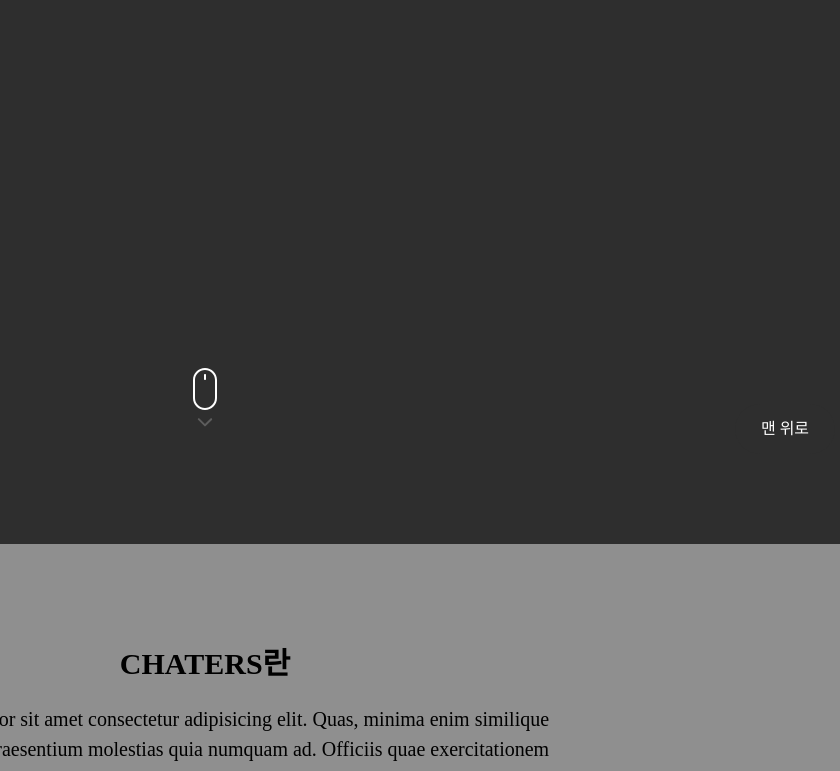
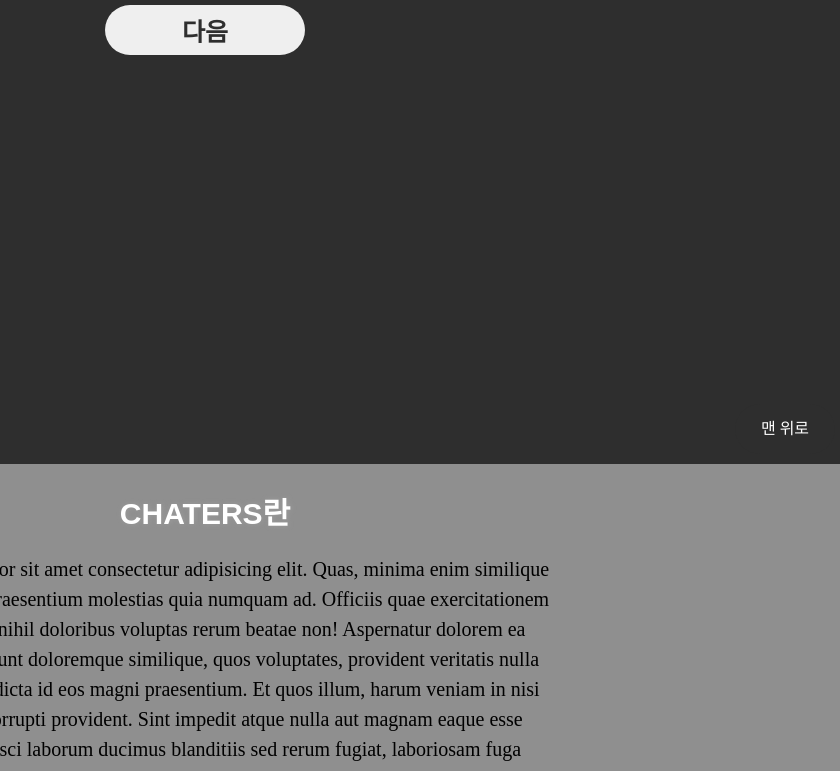
Before and after one commit to D0KKAEl3I/CHAT_APP, a website: page static/js/tutorial.html in a window 1280 px wide. Shown: the part 336-1107 px from the top of the page, without its empty margins (435-1275 px from the left). Drawn offline with Linux system fonts and the light colour scheme.

Commit message:
튜토리얼 고치기

```diff
--- a/static/css/tutorial.css
+++ b/static/css/tutorial.css
@@ -4,9 +4,9 @@
 }
 
 body{
-    background-color: rgb(46, 46, 46);
     margin: 0;
     overflow-x: hidden;
+    overflow-y: hidden;
 }
 
 h1{
@@ -16,16 +16,28 @@
     font-family: 'Gothic A1', sans-serif;
     font-size: 60px;
     text-align: center;
-    animation:h1 2s
+    animation:h1 1.2s;
+}
+
+h2{
+    text-shadow: rgb(156, 156, 156) 1px 0 5px;
+    margin-top:5%;
+    color: white;
+    font-family: 'Gothic A1', sans-serif;
+    font-size: 30px;
+    text-align: center;
+    animation:h1 1.2s;
 }
 
 div.MouseScroll {
+
     display: block;
-    position: absolute;
+    position: fixed;
     left: 50%;
     bottom: 25px;
     width: 100px;
     height: 100px;
+    z-index: 5;
     margin: 0 0 0 -50px;
 }
 
@@ -34,14 +46,43 @@
     transform: translateY(3px);
 }
 
+button.next{
+    margin: auto auto;
+    /* bottom: 10px; */
+    width: 200px;
+    height: 50px;
+    border: 0 red;
+    border-radius: 25px;
+    outline: 0;
+    cursor:pointer;
+    font-size: 25px;
+    font-weight: 900;
+    color: rgb(46, 46, 46);
+}
+
+button.next:hover{
+
+    transition-duration: 0.5s;
+    font-size: 30px;
+
+}
+
+button.next.onclick{
+
+}
+
 section {
     position: relative;
     display: table;
     width: 100%;
     height: 100%;
     text-align: center;
-    padding-top: 80px;
     line-height: 30px;
+}
+
+.section0{
+    background-color: rgb(46, 46, 46);
+
 }
 
 .section1{
--- a/static/js/tutorial.html
+++ b/static/js/tutorial.html
@@ -7,17 +7,21 @@
     <link type="text/css" rel="stylesheet" href="/static/css/tutorial.css">
 </head>
 <body>
-    <div class="MouseScroll">
+    <!-- <div class="MouseScroll">
         <svg viewBox="0 0 100 100">
             <g fill="white">
-                <path d="M40,41.0074017 L40,41.0074017 L40,58.9925983 C40,64.5218355 44.4762336,69 50,69 C55.5234877,69 60,64.5203508 60,58.9925983 L60,41.0074017 C60,35.4781645 55.5237664,31 50,31 C44.4765123,31 40,35.4796492 40,41.0074017 L40,41.0074017 Z M38,41.0074017 C38,34.3758969 43.3711258,29 50,29 C56.627417,29 62,34.3726755 62,41.0074017 L62,58.9925983 C62,65.6241031 56.6288742,71 50,71 C43.372583,71 38,65.6273245 38,58.9925983 L38,41.0074017 L38,41.0074017 Z"></path>
-                <path d="M49,36 L49,40 C49,40.5522847 49.4477153,41 50,41 C50.5522847,41 51,40.5522847 51,40 L51,36 C51,35.4477153 50.5522847,35 50,35 C49.4477153,35 49,35.4477153 49,36 L49,36 Z"></path>
+                <path d="M40,41.0074017 L40,41.0074017 L40,58.9925983 C40,64.5218355 44.4762336,69 50,69 C55.5234877,69 60,64.5203508 60,58.9925983 L60,41.0074017 C60,35.4781645 55.5237664,31 50,31 C44.4765123,31 40,35.4796492 40,41.0074017 L40,41.0074017 Z M38,41.0074017 C38,34.3758969 43.3711258,29 50,29 C56.627417,29 62,34.3726755 62,41.0074017 L62,58.9925983 C62,65.6241031 56.6288742,71 50,71 C43.372583,71 38,65.6273245 38,58.9925983 L38,41.0074017 L38,41.0074017 Z"  class="MouseScroll--chevron"></path>
+                <path d="M49,36 L49,40 C49,40.5522847 49.4477153,41 50,41 C50.5522847,41 51,40.5522847 51,40 L51,36 C51,35.4477153 50.5522847,35 50,35 C49.4477153,35 49,35.4477153 49,36 L49,36 Z"  class="MouseScroll--chevron"></path>
                 <path d="M50,81.9929939 L55.4998372,76.4931567 C55.8903615,76.1026324 56.5235265,76.1026324 56.9140508,76.4931567 C57.3045751,76.883681 57.3045751,77.516846 56.9140508,77.9073703 L50.7071068,84.1143143 C50.5118446,84.3095764 50.2559223,84.4072075 50,84.4072075 C49.7440777,84.4072075 49.4881554,84.3095764 49.2928932,84.1143143 L43.038379,77.8598002 C42.6478547,77.4692759 42.6478547,76.8361109 43.038379,76.4455866 C43.4289033,76.0550623 44.0620683,76.0550623 44.4525926,76.4455866 L50,81.9929939 Z" class="MouseScroll--chevron"></path>
             </g>
         </svg>
-    </div>
+    </div> -->
 
-    <section><h1>CHATERS</h1></section>
+    <section class="section0">
+        <h1>CHATERS</h1>
+        <h2>깔끔한 디자인의 채팅사이트</h2>
+        <button class="next">다음</button>
+    </section>
 
     <section class="section1">
         <div class="text1">
@@ -40,9 +44,7 @@
     <section class="section3">
         <div class="text3">
             <h2>만든 사람</h2>
-            <p>Lorem ipsum dolor sit amet consectetur adipisicing elit. Quas, minima enim similique inventore iusto praesentium molestias quia numquam ad. Officiis quae exercitationem fugit tempore nihil doloribus voluptas rerum beatae non!
-            Aspernatur dolorem ea molestiae, incidunt doloremque similique, quos voluptates, provident veritatis nulla eligendi ipsum dicta id eos magni praesentium. Et quos illum, harum veniam in nisi soluta fugit corrupti provident.
-            Sint impedit atque nulla aut magnam eaque esse nostrum adipisci laborum ducimus blanditiis sed rerum fugiat, laboriosam fuga similique placeat aperiam. Illo totam nam quam culpa recusandae qui non laudantium!</p>
+            <p>이영석,김준서,나성민,?예찬</p>
         </div>
         <a href="#" id="up" title="맨 위로">맨 위로</a>
 
```
Also changed, not shown: chatserver.js (+8 -4 lines).
